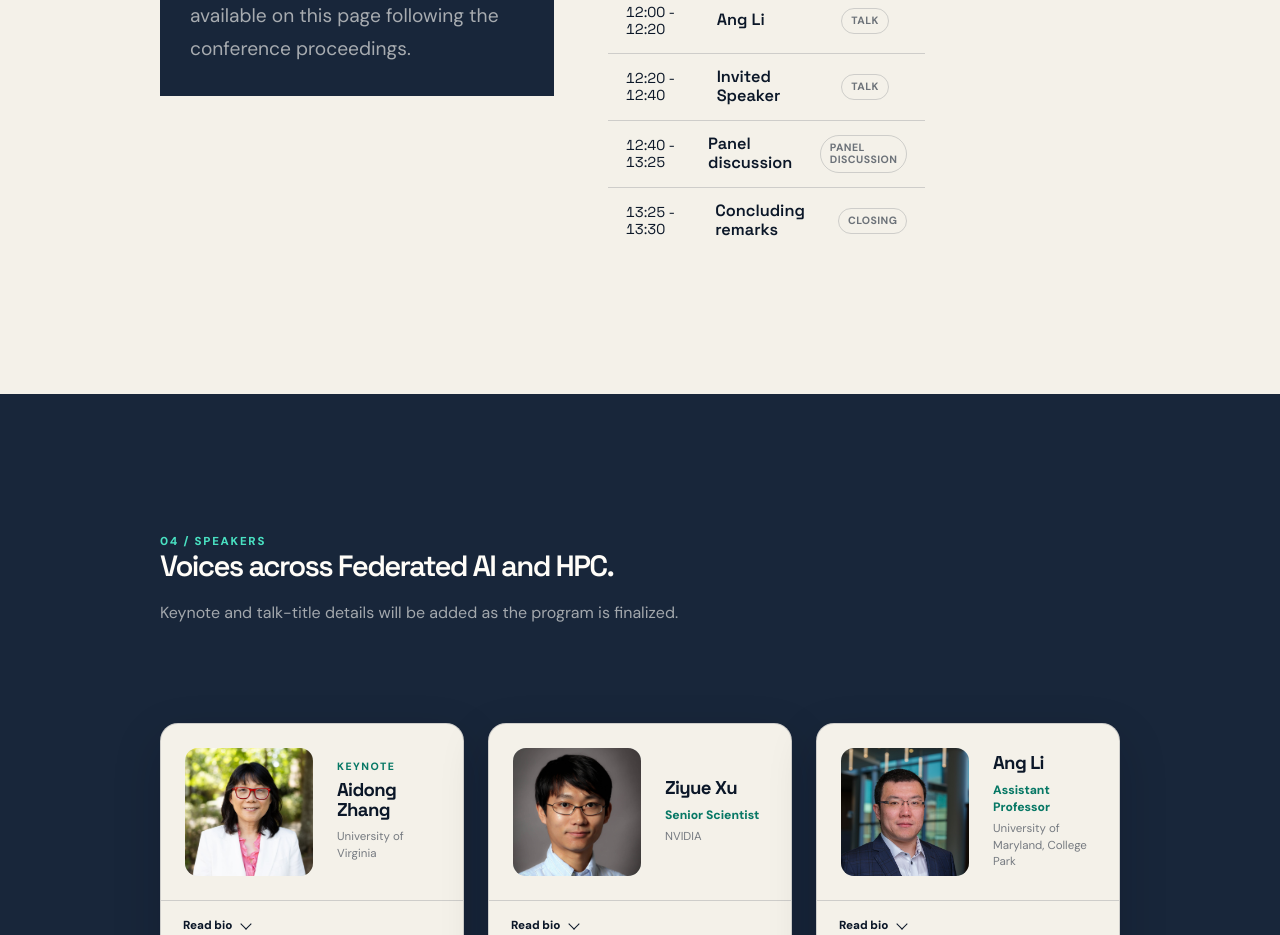
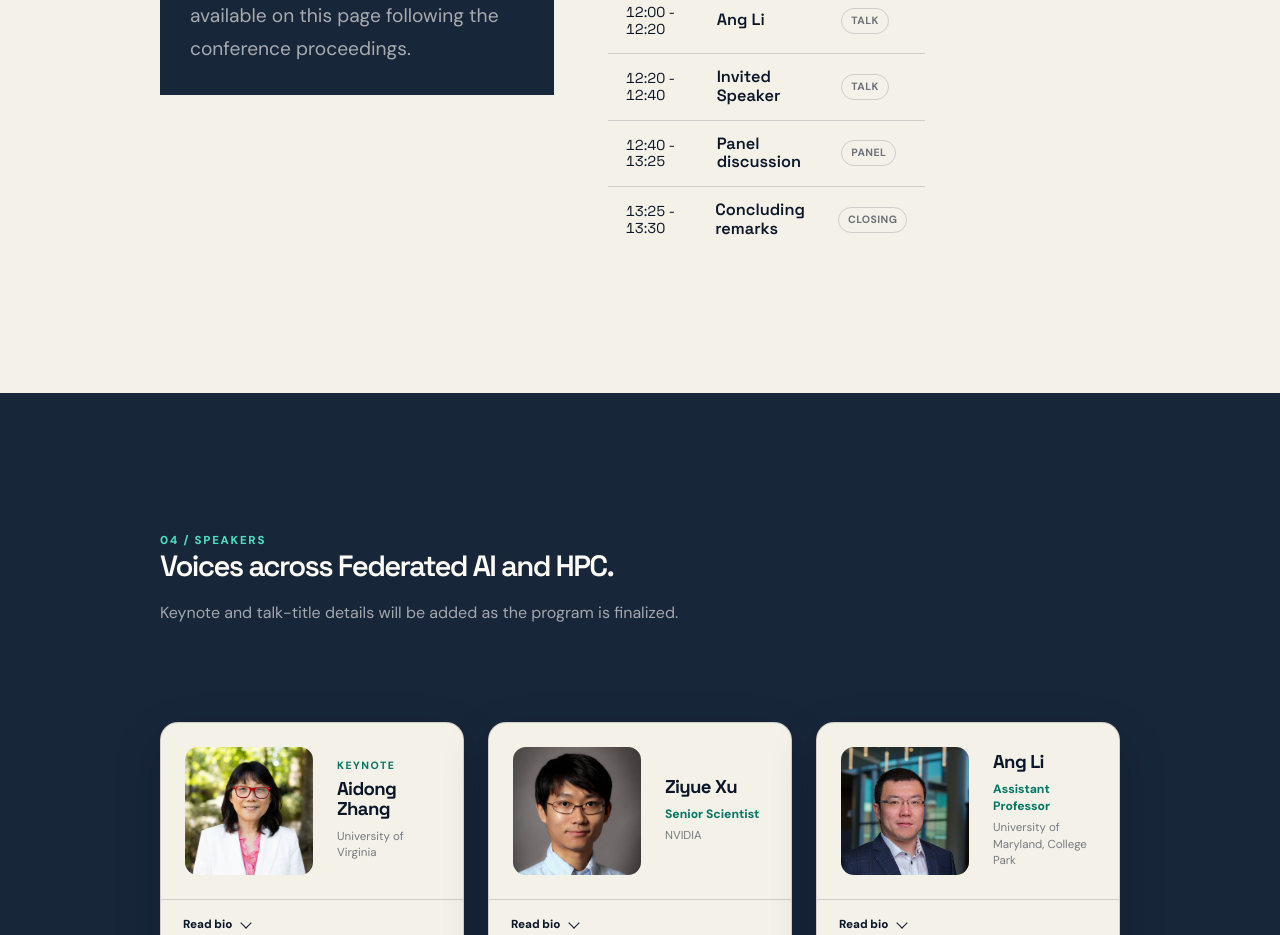
Before and after one commit to hpcFL/Cluster26, a Next.js app: page / in a window 1280 px wide. Shown: the part 3920-4855 px from the top of the page. Built offline with nearby package versions, Linux system fonts and the light colour scheme; no server answers.

Commit message:
updated schedule

```diff
--- a/app/page.tsx
+++ b/app/page.tsx
@@ -115,7 +115,7 @@ const schedule = [
   { time: "11:40 - 12:00", activity: "Ziyue Xu", type: "Talk" },
   { time: "12:00 - 12:20", activity: "Ang Li", type: "Talk" },
   { time: "12:20 - 12:40", activity: "Invited Speaker", type: "Talk" },
-  { time: "12:40 - 13:25", activity: "Panel discussion", type: "Panel discussion" },
+  { time: "12:40 - 13:25", activity: "Panel discussion", type: "Panel" },
   { time: "13:25 - 13:30", activity: "Concluding remarks", type: "Closing" },
 ];
 
```
